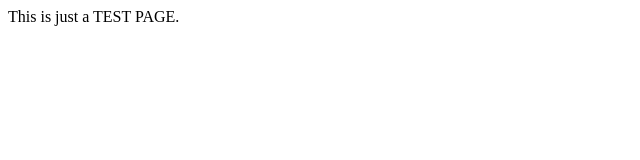
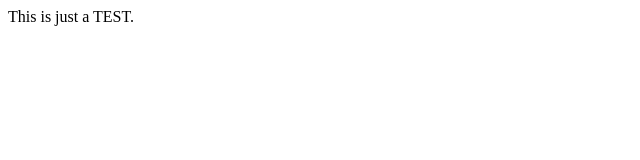
Before and after one commit to crystalct/crystalct.github.io, a plain HTML site: page index.html in a window 1280 px wide. Shown: the full height of the page, 0-640 px from the left. Drawn offline with Linux system fonts and the light colour scheme.

Commit message:
index-extended step 6

```diff
--- a/index.html
+++ b/index.html
@@ -4,6 +4,6 @@
 		<title>Hello worl Test</title>
 	</head>
 	<body>
-		This is just a TEST PAGE.
+		This is just a TEST.
 	</body>
 </html>
```
Also changed, not shown: 1 other file.
